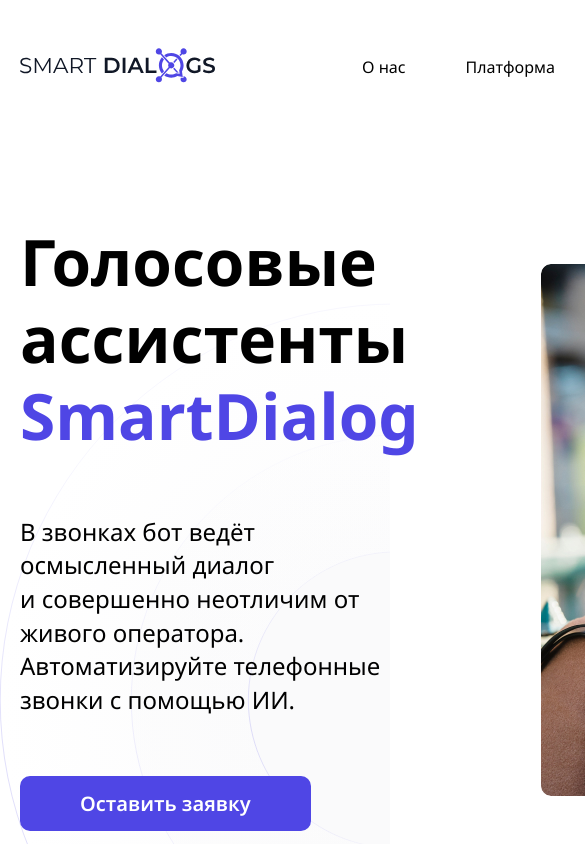
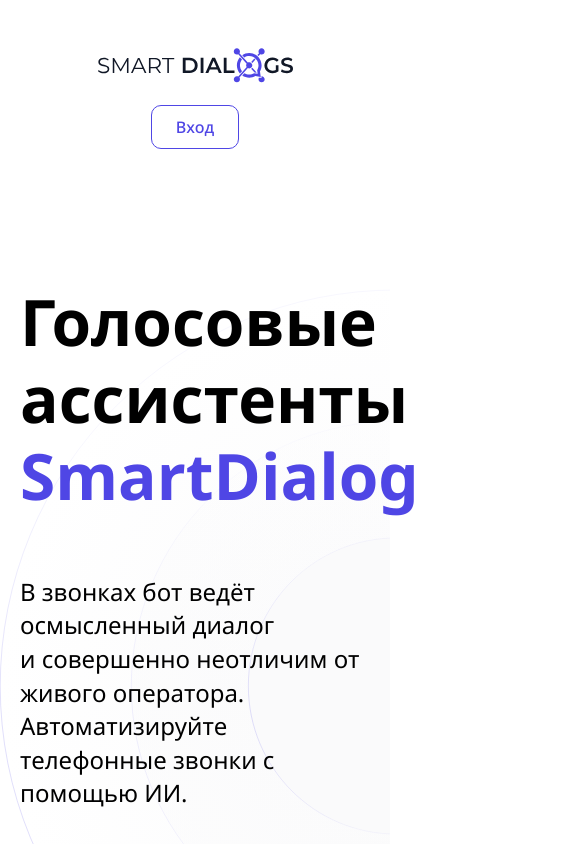
Before and after one commit to Den-k-ur/Smart-Dialogs, a Next.js app: page / in a window 390 px wide. Shown: the top 844 px of the page, 585 px wide, since content can reach past the window. Built offline with nearby package versions, Linux system fonts and the light colour scheme.

Commit message:
add responsive design for main page

```diff
--- a/components/base/Header/Header.tsx
+++ b/components/base/Header/Header.tsx
@@ -1,4 +1,4 @@
-import React, { FC } from 'react';
+import React, { FC, useState } from 'react';
 
 import { Button } from 'base/Button';
 
@@ -7,28 +7,43 @@ import { NavLink } from '../NavLink';
 import { NAV_ITEMS } from './constants';
 
 import Logo from './images/logo.svg';
-import { HeaderContainer, HeaderStyles, NavAndSignIn, StyledHeader, StyledNav } from './styles';
+
+import {
+  ButtonWrapper,
+  HeaderContainer,
+  HeaderStyles,
+  NavAndSignIn,
+  StyledHeader,
+  StyledNav,
+} from './styles';
 
 export const Header: FC = () => {
+  const [isMenuOpen, setIsMenuOpen] = useState(false);
+
+  const toggleMenu = () => {
+    setIsMenuOpen(!isMenuOpen);
+  };
+
   return (
     <HeaderContainer>
       <StyledHeader>
         <HeaderStyles>
           <NavAndSignIn>
-            <Logo />
-            <StyledNav>
+            <Logo onClick={toggleMenu} />
+
+            <StyledNav isOpen={isMenuOpen}>
               {NAV_ITEMS.map((item) => (
                 <NavLink href={item.href} key={item.key}>
                   {item.label}
                 </NavLink>
               ))}
             </StyledNav>
+            <ButtonWrapper>
+              <Button size="small" variant="secondary">
+                Вход
+              </Button>
+            </ButtonWrapper>
           </NavAndSignIn>
-          <div>
-            <Button size="small" variant="secondary">
-              Вход
-            </Button>
-          </div>
         </HeaderStyles>
       </StyledHeader>
     </HeaderContainer>
--- a/components/base/Header/styles.ts
+++ b/components/base/Header/styles.ts
@@ -1,25 +1,50 @@
 import styled from 'styled-components';
+
+import { Theme } from 'theme/index';
+
+type MenuTypes = {
+  isOpen: boolean;
+};
 
 export const StyledHeader = styled.div`
   display: flex;
   align-items: center;
   flex: 1 0 auto;
   justify-content: center;
+  @media screen and (max-width: ${Theme.sizes.lg}) {
+    flex-direction: column;
+  }
 `;
 
 export const HeaderContainer = styled.header`
   display: flex;
   padding-top: 45px;
+  @media screen and (max-width: ${Theme.sizes.lg}) {
+    flex-direction: column;
+  }
 `;
 
-export const StyledNav = styled.nav`
+export const StyledNav = styled.nav<MenuTypes>`
   display: flex;
   gap: 60px;
   align-items: center;
+  @media screen and (max-width: ${Theme.sizes.lg}) {
+    display: ${(props) => (props.isOpen ? 'flex' : 'none')};
+    flex-direction: column;
+    align-items: center;
+    gap: 20px;
+    margin-top: 20px;
+  }
 `;
 
 export const NavAndSignIn = styled.div`
   display: flex;
+  @media screen and (max-width: ${Theme.sizes.lg}) {
+    flex-direction: column;
+    align-items: center;
+    justify-content: center;
+    gap: 20px;
+  }
   gap: 147px;
 `;
 
@@ -27,4 +52,14 @@ export const HeaderStyles = styled.div`
   display: flex;
   flex: 1 0 auto;
   justify-content: space-between;
+  @media screen and (max-width: ${Theme.sizes.lg}) {
+    flex-direction: row;
+    justify-content: space-between;
+    align-items: center;
+    gap: 40px;
+  }
 `;
+
+export const ButtonWrapper = styled.div`
+  display: flex;
+`;
--- a/components/environment/Layout/styles.ts
+++ b/components/environment/Layout/styles.ts
@@ -1,6 +1,7 @@
 import styled from 'styled-components';
 
 import Background from 'public/background.svg';
+import { Theme } from 'theme/index';
 
 export const StyledBackground = styled(Background)`
   position: absolute;
@@ -8,4 +9,7 @@ export const StyledBackground = styled(Background)`
   z-index: -1;
   right: 0;
   top: 0;
+  @media screen and (max-width: ${Theme.sizes.lg}) {
+    height: 1052px;
+  }
 `;
--- a/components/sections/MainPageContent/MainPageContent.tsx
+++ b/components/sections/MainPageContent/MainPageContent.tsx
@@ -1,7 +1,6 @@
 import React, { FC } from 'react';
 
 import { Button } from 'base/Button';
-import { Container } from 'base/Container/Container';
 
 import { Typography } from 'base/Typography';
 
--- a/components/sections/MainPageContent/styles.ts
+++ b/components/sections/MainPageContent/styles.ts
@@ -1,6 +1,6 @@
 import styled from 'styled-components';
 
-import { Theme } from 'theme/theme';
+import { Theme } from 'theme/index';
 
 export const MainPageContentBlock = styled.main`
   display: flex;
@@ -11,6 +11,9 @@ export const MainPageContentBlock = styled.main`
 export const DescriptionAndPhoto = styled.div`
   display: flex;
   gap: 82px;
+  @media screen and (max-width: ${Theme.sizes.lg}) {
+    flex-direction: column;
+  }
 `;
 
 export const HeaderBlock = styled.div`
@@ -49,6 +52,9 @@ export const PhotoBlock = styled.div`
   height: 100vh;
   background-color: rgba(79, 70, 229, 0.2);
   border-radius: 10px;
+  @media screen and (max-width: ${Theme.sizes.lg}) {
+    display: none;
+  }
 `;
 
 export const Photo = styled.div`
@@ -61,6 +67,9 @@ export const Photo = styled.div`
   border-radius: 10px;
   margin-left: 40px;
   margin-top: 40px;
+  @media screen and (max-width: ${Theme.sizes.lg}) {
+    display: none;
+  }
 `;
 
 export const DignityCard = styled.div`
@@ -79,4 +88,7 @@ export const DignityCardBlock = styled.div`
   gap: 30px;
   margin-top: 120px;
   margin-bottom: 76px;
+  @media screen and (max-width: ${Theme.sizes.lg}) {
+    flex-direction: column;
+  }
 `;
--- a/theme/theme.ts
+++ b/theme/theme.ts
@@ -9,6 +9,14 @@ const colors = {
   gray: '#E4E4E7',
 };
 
+const sizes = {
+  sm: '576px',
+  md: '768px',
+  lg: '992px',
+  xl: '1200px',
+};
+
 export const Theme = {
   colors,
+  sizes,
 };
```
